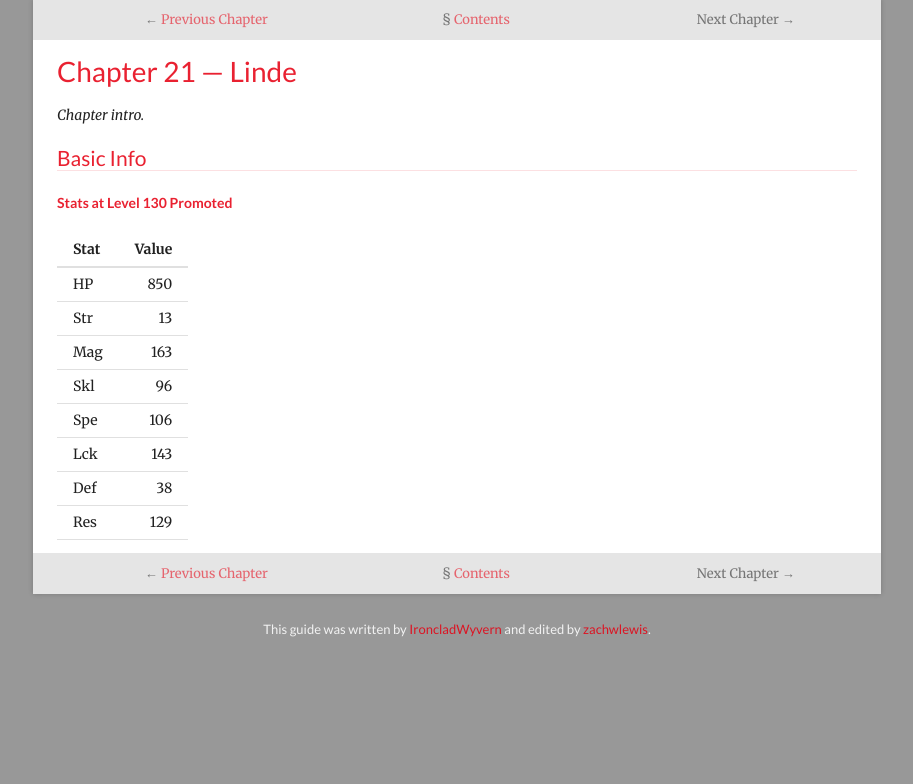
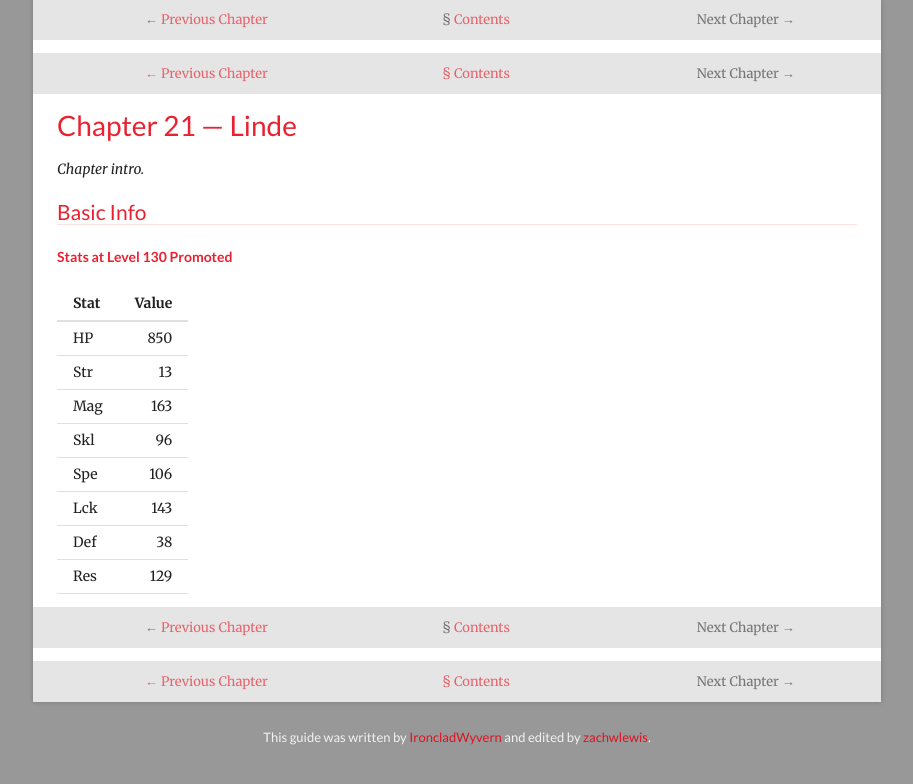
Before and after one commit to zachwlewis/fire-emblem-warriors-hero-guide, a Jekyll site: the page built from _posts/2018-01-21-chapter-21-linde.md, in a window 1280 px wide. Shown: the top 784 px of the page, without its empty margins (183-1096 px from the left). Built offline with Jekyll 4.4.1, drawn with Linux system fonts in a browser that asks for light colours.

Commit message:
Update navigation.html

```diff
--- a/_includes/navigation.html
+++ b/_includes/navigation.html
@@ -15,3 +15,25 @@
     {% endif %}
   </ul>
 </nav>
+
+<div class="container p-0">
+    <nav class="navbar navbar-expand navbar-dark bg-primary">
+      <ul class="navbar-nav w-100 text-center">
+        <li class="col nav-item">
+        {% if page.previous.url %}
+        <a class="prev" href="{{ site.baseurl }}{{page.previous.url}}"><span class="navbar-text">&larr;&nbsp;</span>Previous Chapter</a>
+        {% else %}
+        <span class="navbar-text">&larr;&nbspPrevious Chapter</span>
+        {% endif %}
+        </li>
+        <li class="col nav-item"><a class="nav-link" href="/fire-emblem-warriors-hero-guide/table-of-contents.html"><span class="navbar-text">&sect;&nbsp;</span>Contents</a></li>
+        <li class="col nav-item">
+        {% if page.next.url %}
+        <a class="next" href="{{ site.baseurl }}{{page.next.url}}">Next Chapter<span class="navbar-text">&nbsp;&rarr;</span></a>
+        {% else %}
+        <span class="navbar-text">Next Chapter&nbsp;&rarr;</span>
+        {% endif %}
+        </li>
+      </ul>
+    </nav>
+</div>
```
